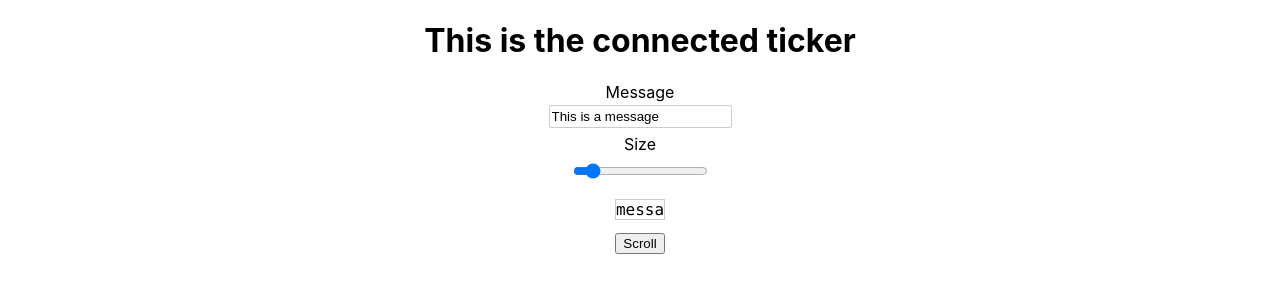
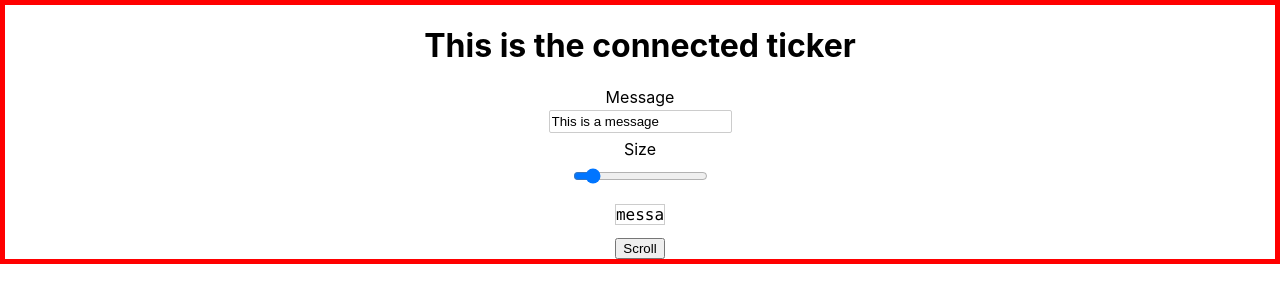
Before and after one commit to andresol/cra-workshop, a React (Create React App) app: page / in a window 1280 px wide. Shown: the top 302 px of the page. Built offline with nearby package versions, Linux system fonts and the light colour scheme.

Commit message:
BigBorder

```diff
--- a/src/App.tsx
+++ b/src/App.tsx
@@ -2,13 +2,16 @@ import React from "react"
 import "./App.css"
 import ConnectedTicker from "features/ConnectedTicker"
 import { ComposeExample } from "ComposeExample"
+import BigBorder from "features/BigBorder"
 
 function App() {
   return (
     <div className="App">
-      <ComposeExample header={<h1>This is the connected ticker</h1>}>
-        <ConnectedTicker/>
-      </ComposeExample>
+      <BigBorder>
+        <ComposeExample header={<h1>This is the connected ticker</h1>}>
+          <ConnectedTicker/>
+        </ComposeExample>
+      </BigBorder>
     </div>
   )
 }
--- /dev/null
+++ b/src/features/BigBorder/BigBorder.tsx
@@ -0,0 +1,18 @@
+import React from "react"
+
+interface BigBorderProps {
+	children: React.ReactNode
+}
+
+const theme = {
+	borderWidth: 5
+}
+const borderStyle = {
+	border: theme.borderWidth+"px solid #f00"
+}
+
+export const BigBorder = ({children}: BigBorderProps): JSX.Element => (
+	<div style={borderStyle}>
+		{children}
+	</div>
+)
--- /dev/null
+++ b/src/features/BigBorder/index.ts
@@ -0,0 +1 @@
+export { BigBorder as default } from "./BigBorder"
```
